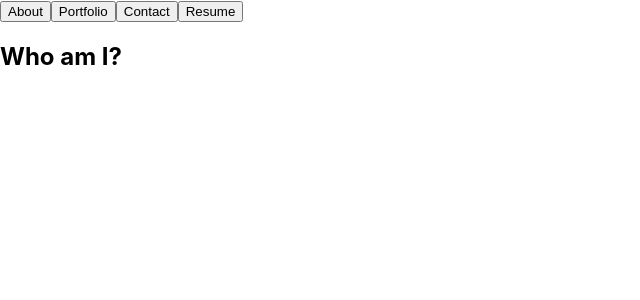
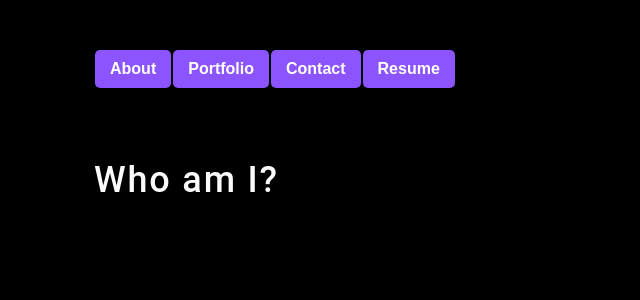
Before and after one commit to kamm8899/React-Portifolio2021, a React (Create React App) app: page / in a window 1280 px wide. Shown: the top 300 px of the page, without its empty margins (0-640 px from the left). Built offline with nearby package versions, Linux system fonts and the light colour scheme.

Commit message:
added CSS

```diff
--- a/src/App.css
+++ b/src/App.css
@@ -1,3 +1,6 @@
+* {
+  box-sizing: border-box;
+}
 .App {
   text-align: center;
 }
@@ -36,3 +39,310 @@
     transform: rotate(360deg);
   }
 }
+
+/*from module*/
+
+body {
+  margin: 0;
+  font-family: -apple-system, BlinkMacSystemFont, 'Segoe UI', 'Roboto', 'Oxygen',
+    'Ubuntu', 'Cantarell', 'Fira Sans', 'Droid Sans', 'Helvetica Neue',
+    sans-serif;
+  -webkit-font-smoothing: antialiased;
+  -moz-osx-font-smoothing: grayscale;
+}
+
+code {
+  font-family: source-code-pro, Menlo, Monaco, Consolas, 'Courier New',
+    monospace;
+}
+main {
+	margin: 0 auto;
+	max-width: 90%;
+  padding: 50px 30px;
+}
+:root {
+  --primary: #8c54ff;
+  --secondary: #F3A847;
+  --tertiary: #B12704;
+  --light: #fafafa;
+  --dark: #000000;
+  --darker: #111111;
+  --error: rgb(228, 46, 1);
+  --spacing-one: calc(1rem * 0.5);
+  --spacing-two: calc(1rem);
+  --spacing-five: calc(2.5rem);
+
+}
+
+
+html,
+body {
+  min-height: 100%;
+}
+
+body {
+  margin: 0;
+  padding: 0;
+  font-weight: 600;
+  line-height: 1.5;
+  font-size: 18px;
+  letter-spacing: .1em;
+  background: var(--dark);
+  color: var(--light);
+  font-family: 'Poiret One', cursive;
+
+}
+
+h1,
+h2,
+h3,
+h4,
+h5,
+h6 {
+  font-family: 'Roboto', sans-serif;
+  font-weight: 500;
+  margin: 5px 0;
+  line-height: 1.25;
+}
+
+h1 {
+  font-size: 2.25rem;
+}
+
+h2 {
+  font-size: 2rem;
+}
+
+h3 {
+  font-size: 1.75rem;
+}
+
+h4 {
+  font-size: 1.5rem;
+}
+
+h5 {
+  font-size: 1.25rem;
+}
+
+h6 {
+  font-size: 1rem;
+}
+
+p {
+  font-size: 1.1rem;
+  margin-top: 0;
+}
+
+a {
+  color: var(--tertiary);
+  text-decoration: none;
+  font-weight: bold;
+}
+
+a:hover {
+  text-decoration: underline;
+}
+
+header {
+  background: var(--dark);
+}
+
+header a {
+  color: var(--light);
+}
+
+button {
+  font-size: 1rem;
+  text-decoration: none;
+  padding: 0.25rem 1rem;
+  border-radius: .5rem;
+  border: none;
+  outline: none;
+  cursor: pointer;
+  margin: 0 1px;
+  background-color: var(--secondary);
+}
+
+button:hover {
+  opacity: .8;
+}
+
+button[disabled] {
+  cursor: default;
+  opacity: .8;
+}
+
+img {
+  max-width: 100%;
+}
+
+span[role="img"] {
+  cursor: default;
+}
+
+form {
+  width: 40%;
+}
+
+input {
+  font-size: 1rem;
+  padding: 0.25rem;
+  border: 1px solid var(--dark);
+  outline: none;
+  border-radius: 3px;
+  transition: box-shadow 0.2s;
+}
+
+input:focus {
+  border: 1px solid var(--secondary);
+  box-shadow: 0 0 .25rem rgba(0, 0, 0, .5);
+}
+
+li {
+  list-style: none;
+}
+
+nav a:hover {
+  text-decoration: none;
+}
+
+nav  li {
+  cursor: pointer;
+}
+
+textarea {
+	width: 600px;
+	height: 120px;
+	border: 3px solid #cccccc;
+	padding: 5px;
+}
+
+.container {
+  width: 85%;
+  max-width: 1200px;
+  margin-left: auto;
+  margin-right: auto;
+}
+
+.flex-row {
+  display: flex;
+  flex-wrap: wrap;
+}
+
+.space-between {
+  justify-content: space-between;
+}
+
+.flex-end {
+  justify-content: flex-end;
+}
+
+.mx-1 {
+  margin-right: var(--spacing-one);
+  margin-left: var(--spacing-one);
+}
+
+.mx-2 {
+  margin-right: var(--spacing-two);
+  margin-left: var(--spacing-two);
+}
+
+.my-1 {
+  margin-top: var(--spacing-one);
+  margin-bottom: var(--spacing-one);
+}
+
+.my-2 {
+  margin-top: var(--spacing-two);
+  margin-bottom: var(--spacing-two);
+}
+
+.my-5 {
+  margin-top: var(--spacing-five);
+  margin-bottom: var(--spacing-five);
+}
+
+.px-1 {
+  padding-right: var(--spacing-one);
+  padding-left: var(--spacing-one);
+}
+
+.px-2 {
+  padding-right: var(--spacing-two);
+  padding-left: var(--spacing-two);
+}
+
+.py-1 {
+  padding-top: var(--spacing-one);
+  padding-bottom: var(--spacing-one);
+}
+
+.py-2 {
+  padding-top: var(--spacing-two);
+  padding-bottom: var(--spacing-two);
+}
+
+.card {
+  width: 25%;
+  text-align: center;
+}
+
+.img-thumbnail {
+  width: auto;
+  height: 300px;
+  margin-bottom: 50px;
+  cursor: pointer;
+}
+
+.modalBackdrop {
+	background: rgba(0, 0, 0, .65);
+	bottom: 0;
+	left: 0;
+	overflow: auto;
+	position: fixed;
+	right: 0;
+	top: 0;
+	z-index: 1;
+}
+
+.modalContainer {
+	background: var(--darker);
+	border-radius: 5px;
+	max-width: 100%;
+	margin: 50px auto;
+	padding: 15px;
+	width: 960px;
+}
+
+.modalTitle {
+	font-size: 18px;
+	font-weight: 600;
+	margin-bottom: 25px;
+}
+
+button {
+	background: var(--primary);
+	border: 0;
+	border-radius: 5px;
+	color: #fff;
+	cursor: pointer;
+	font-size: 16px;
+	font-weight: 600;
+	margin-bottom: 30px;
+	padding: 10px 15px;
+}
+
+a {
+	border-radius: 5px;
+	color: var(--primary);
+	font-weight: 600;
+	padding: 2px 4px;
+	margin-left: -2px;
+	margin-right: -2px;
+
+}
+
+.navActive {
+  color: var(--secondary);
+}
```
